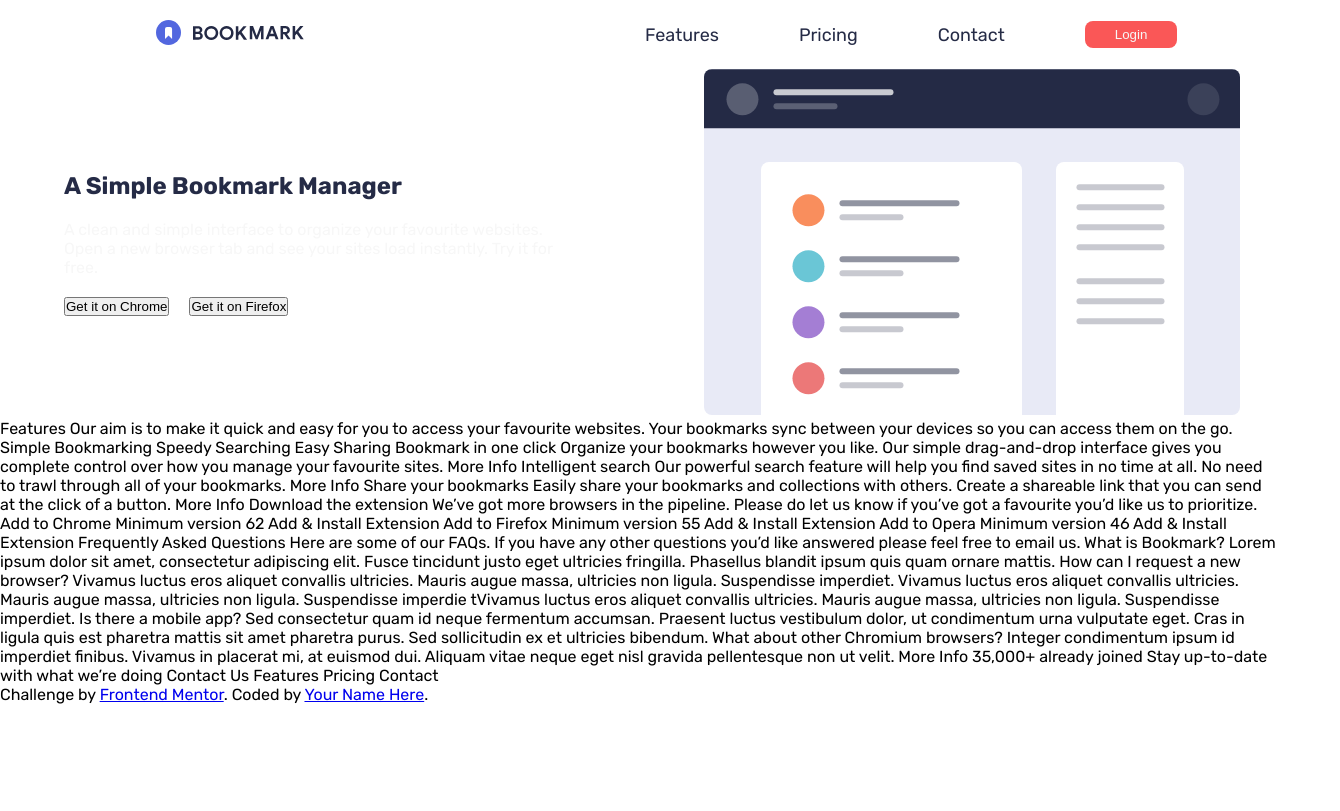
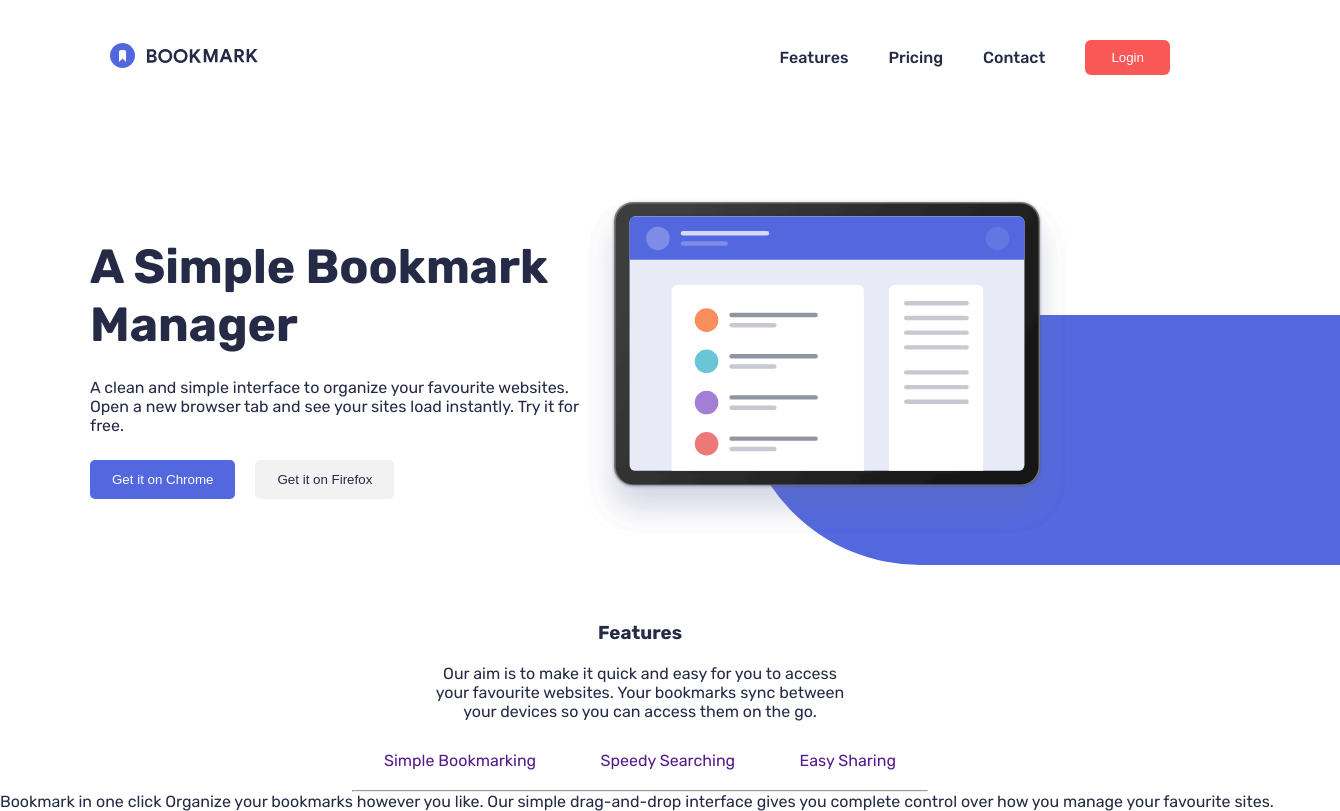
Before and after one commit to Basanta-khatri-0311/bookmark-landing, a plain HTML site: page index.html in a window 1280 px wide. Shown: the top 811 px of the page, 1340 px wide, since content can reach past the window. Drawn offline with Linux system fonts and the light colour scheme.

Commit message:
hero settings

```diff
--- a/index.html
+++ b/index.html
@@ -31,30 +31,38 @@
   <main>
     <section class="heroleft">
       <h1>A Simple Bookmark Manager</h1>
-
       <p>
-        A clean and simple interface to organize your favourite websites. Open a new
-        browser tab and see your sites load instantly. Try it for free.
+        A clean and simple interface to organize your favourite websites.
+        Open a new browser tab and see your sites load instantly. Try it for free.
       </p>
-
       <div class="leftbtns">
         <button>Get it on Chrome</button>
-      <button>Get it on Firefox</button>
+        <button>Get it on Firefox</button>
       </div>
     </section>
+
     <section class="heroright">
-      <img src="/images/illustration-features-tab-1.svg" alt="">
+      <img src="./images/illustration-hero.svg" alt="">
+      <div class="herobg"></div>
     </section>
   </main>
-
-  Features
-
-  Our aim is to make it quick and easy for you to access your favourite websites.
-  Your bookmarks sync between your devices so you can access them on the go.
-
-  Simple Bookmarking
-  Speedy Searching
-  Easy Sharing
+  <section class="feature">
+    <div>
+      <h3> Features</h3>
+    </div>
+    <div class="featdescription">
+      Our aim is to make it quick and easy for you to access your favourite websites.
+      Your bookmarks sync between your devices so you can access them on the go.
+    </div>
+    <div class="feature-nav">
+      <ul>
+        <li><a href="">Simple Bookmarking</a></li>
+        <li><a href="">Speedy Searching</a></li>
+        <li><a href=""> Easy Sharing</a></li>
+      </ul>
+    </div>
+    <hr style="width: 45%;">
+  </section>
 
   Bookmark in one click
 
--- a/style.css
+++ b/style.css
@@ -1,73 +1,148 @@
-*{
+* {
     margin: 0;
     padding: 0;
     box-sizing: border-box;
 }
 
-html, body {
-    width: 100%;
-    height: 100vh;
-    font-family: 'Rubik';
+body {
+    font-family: 'Rubik', sans-serif;
+    color: hsl(229, 31%, 21%);
 }
+
+/* ---------- NAVBAR ---------- */
 
 nav {
     width: 100%;
+    max-width: 1100px;
+    margin: auto;
+    padding: 40px 20px;
+
     display: flex;
     align-items: center;
-    justify-content: space-around;
-    padding: 20px 12px;
+    justify-content: space-between;
 }
 
-.navtwo {
+.navtwo ul {
     display: flex;
     align-items: center;
-    justify-content: end;
-    font-size: 18px;
-}
-.navtwo > ul > li > a {
-    text-decoration: none;
-    color: hsl(229, 31%, 21%);
-}
-
-.navtwo > ul {
-    width: 90%;
-    display: flex;
-    align-items: center;
-    gap: 80px;
+    gap: 40px;
     list-style: none;
 }
 
-.loginbtn {
-    border: none;
-    border-radius: 8px;
-    padding: 6px 30px;
-    background-color: hsl(0, 94%, 66%);
-    color: hsl(0, 0%, 97%);
+.navtwo ul li a {
+    text-decoration: none;
+    color: hsl(229, 31%, 21%);
+    font-weight: 500;
 }
 
+.loginbtn {
+    background: hsl(0, 94%, 66%);
+    border: none;
+    color: white;
+    padding: 10px 26px;
+    border-radius: 6px;
+    font-weight: 500;
+}
+
+/* ---------- HERO SECTION ---------- */
 
 main {
     width: 100%;
+    max-width: 1100px;
+    margin: 80px auto;
+
     display: flex;
-    justify-content: space-around;
+    align-items: center;
+    justify-content: space-between;
+    position: relative;
 }
 
 .heroleft {
+    width: 45%;
     display: flex;
     flex-direction: column;
-    gap: 20px;
-    justify-content: center;
-    width: 40%;
-    color: hsl(229, 31%, 21%);
+    gap: 25px;
 }
 
-.heroleft > p {
-    color: hsl(0, 0%, 97%);
+.heroleft h1 {
+    font-size: 48px;
+    line-height: 1.2;
 }
-.heroleft > .leftbtns {
+
+.leftbtns {
     display: flex;
     gap: 20px;
 }
+
+.leftbtns button:first-child {
+    background: hsl(231, 69%, 60%);
+    border: none;
+    padding: 12px 22px;
+    color: white;
+    border-radius: 5px;
+    font-weight: 500;
+}
+
+.leftbtns button:last-child {
+    background: hsl(0, 0%, 95%);
+    border: none;
+    padding: 12px 22px;
+    color: hsl(229, 31%, 21%);
+    border-radius: 5px;
+    font-weight: 500;
+}
+
 .heroright {
+    width: 55%;
+    position: relative;
+}
+
+.heroright img {
+    width: 80%;
+    position: relative;
+    z-index: 2;
+}
+
+/* background blue shape */
+.herobg {
+    position: absolute;
+    top: 120px;
+    right: -150px;
+    width: 600px;
+    height: 250px;
+    background: hsl(231, 69%, 60%);
+    border-bottom-left-radius: 180px;
+    z-index: 1;
+}
+
+.feature {
+    display: flex;
+    flex-direction: column;
+    justify-content: center;
+    align-items: center;
+    gap: 20px;
+    width: 100%;
+
+}
+
+.featdescription {
+    width: 32%;
+    text-align: center;
+}
+
+.feature-nav {
+    margin-top: 10px;
     width: 40%;
 }
+
+.feature-nav>ul {
+    display: flex;
+    flex-direction: row;
+    justify-content: space-between;
+    align-items: center;
+    list-style: none;
+}
+
+.feature-nav>ul>li>a {
+    text-decoration: none;
+}
```
